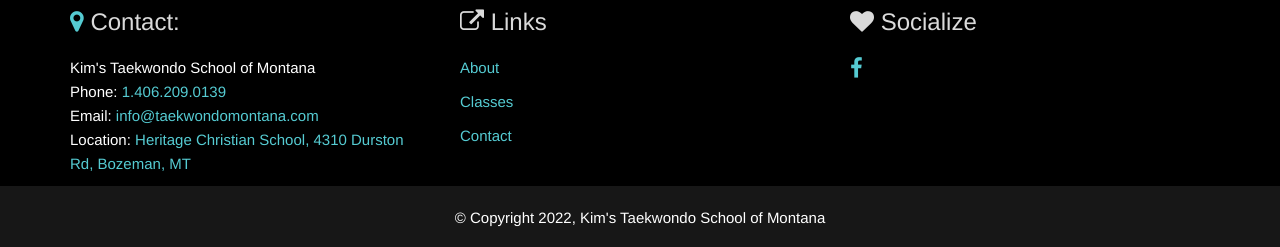
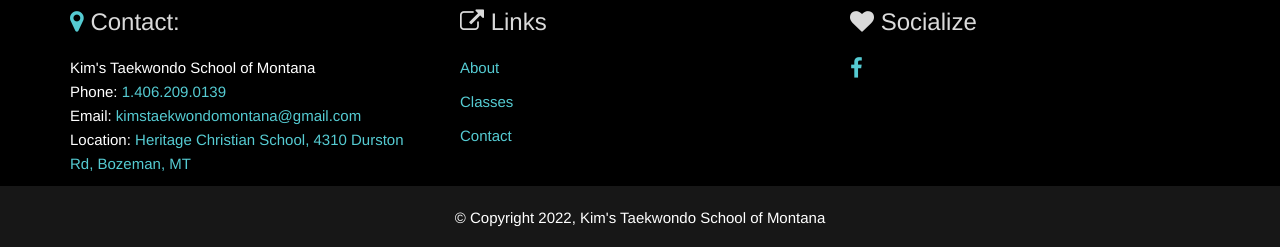
Before and after one commit to taekwondomontana/taekwondomontana.github.io, a Jekyll site: the page built from index.html, in a window 1280 px wide. Shown: the part 1186-1433 px from the top of the page. Built offline with Jekyll 4.4.1, drawn with Linux system fonts in a browser that asks for light colours.

Commit message:
update email

```diff
--- a/_config.yml
+++ b/_config.yml
@@ -14,7 +14,7 @@
 # You can create any custom variable you would like, and they will be accessible
 # in the templates via {{ site.myvariable }}.
 title: Kim's Taekwondo Bozeman
-email: info@taekwondomontana.com
+email: kimstaekwondomontana@gmail.com
 description: > # this means to ignore newlines until "baseurl:"
   Kim's Taekwondo School of Montana. Located in Bozeman, MT.
 baseurl: "" # the subpath of your site, e.g. /blog
@@ -25,7 +25,7 @@
 address_line: Heritage Christian School, 4310 Durston Rd, Bozeman, MT 59718
 telephone_number: 1.406.209.0139
 #fax_number: 1.800.245.357
-company_email: info@taekwondomontana.com
+company_email: kimstaekwondomontana@gmail.com
 google_map: https://goo.gl/maps/MnFcXAWz7Fcybs7V9
 
 # Social Link
```
